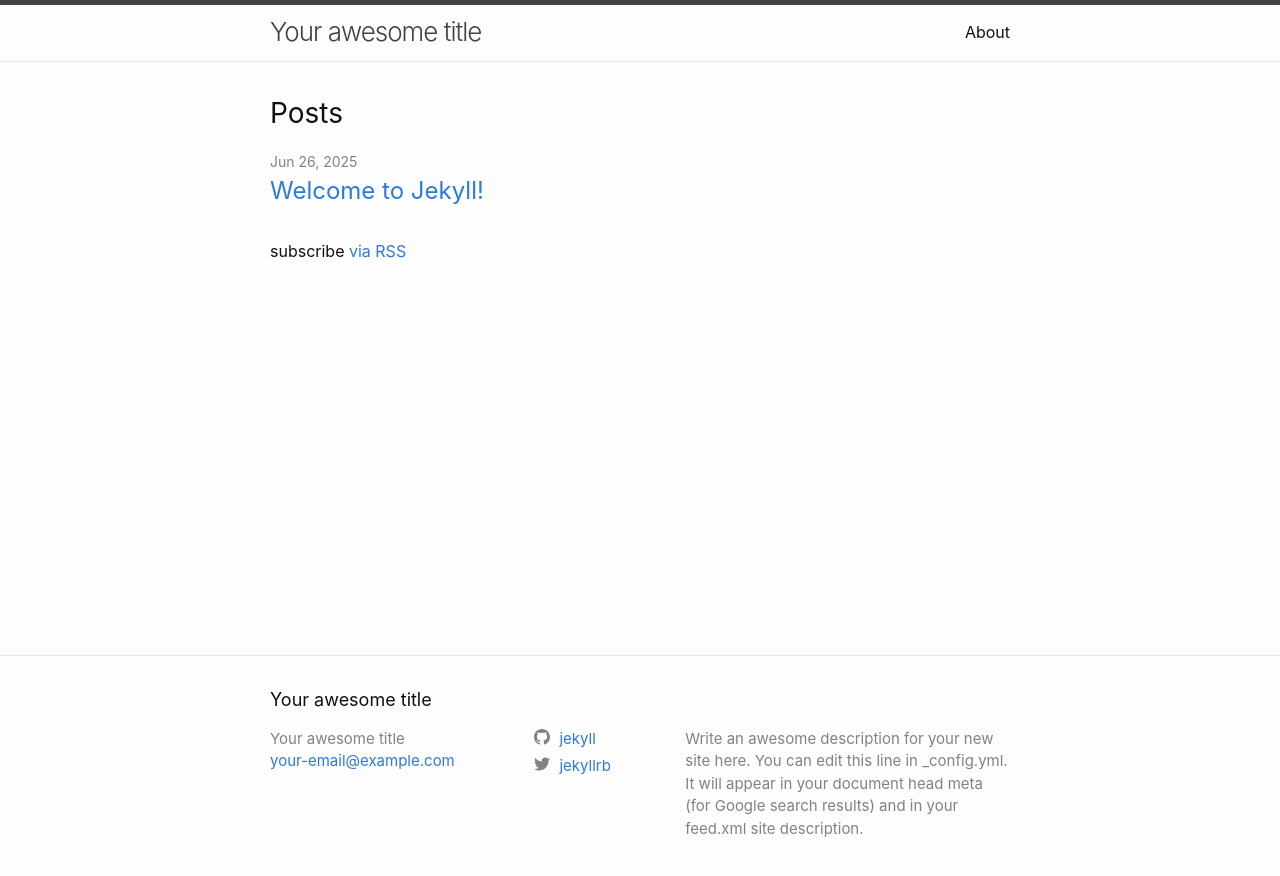
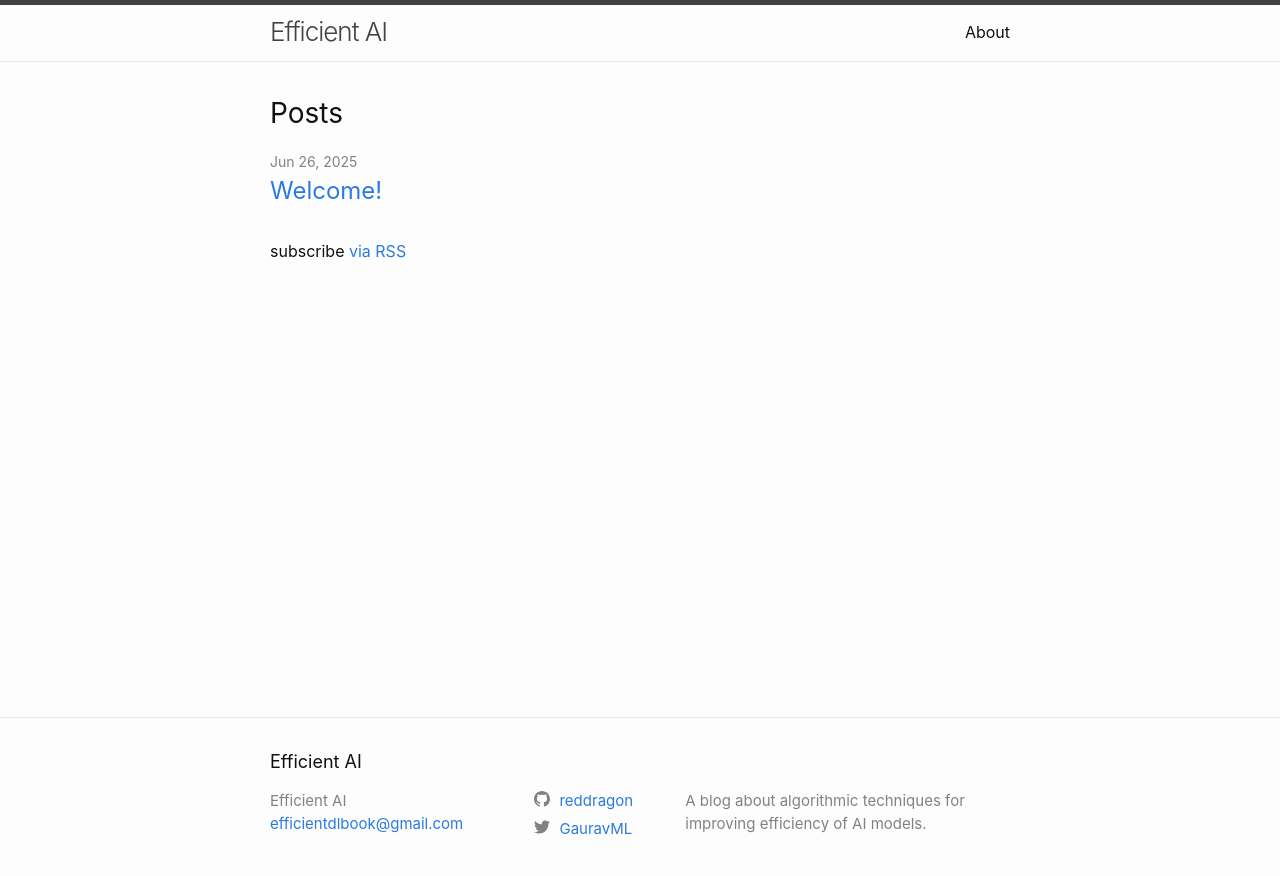
Before and after one commit to reddragon/efficientai.github.io, a Jekyll site: the page built from index.markdown, in a window 1280 px wide. Shown: the top 876 px of the page. Built offline with Jekyll 4.4.1, drawn with Linux system fonts in a browser that asks for light colours.

```diff
--- a/_config.yml
+++ b/_config.yml
@@ -18,16 +18,14 @@
 # You can create any custom variable you would like, and they will be accessible
 # in the templates via {{ site.myvariable }}.
 
-title: Your awesome title
-email: your-email@example.com
+title: Efficient AI
+email: efficientdlbook@gmail.com
 description: >- # this means to ignore newlines until "baseurl:"
-  Write an awesome description for your new site here. You can edit this
-  line in _config.yml. It will appear in your document head meta (for
-  Google search results) and in your feed.xml site description.
+  A blog about algorithmic techniques for improving efficiency of AI models.
 baseurl: "" # the subpath of your site, e.g. /blog
 url: "" # the base hostname & protocol for your site, e.g. http://example.com
-twitter_username: jekyllrb
-github_username:  jekyll
+twitter_username: GauravML
+github_username:  reddragon
 
 # Build settings
 theme: minima
```
Also changed, not shown: _posts/2025-06-25-welcome-to-jekyll.markdown (deleted, +0 -35 lines), _posts/2025-06-25-welcome.markdown (added, +7 -0 lines).
